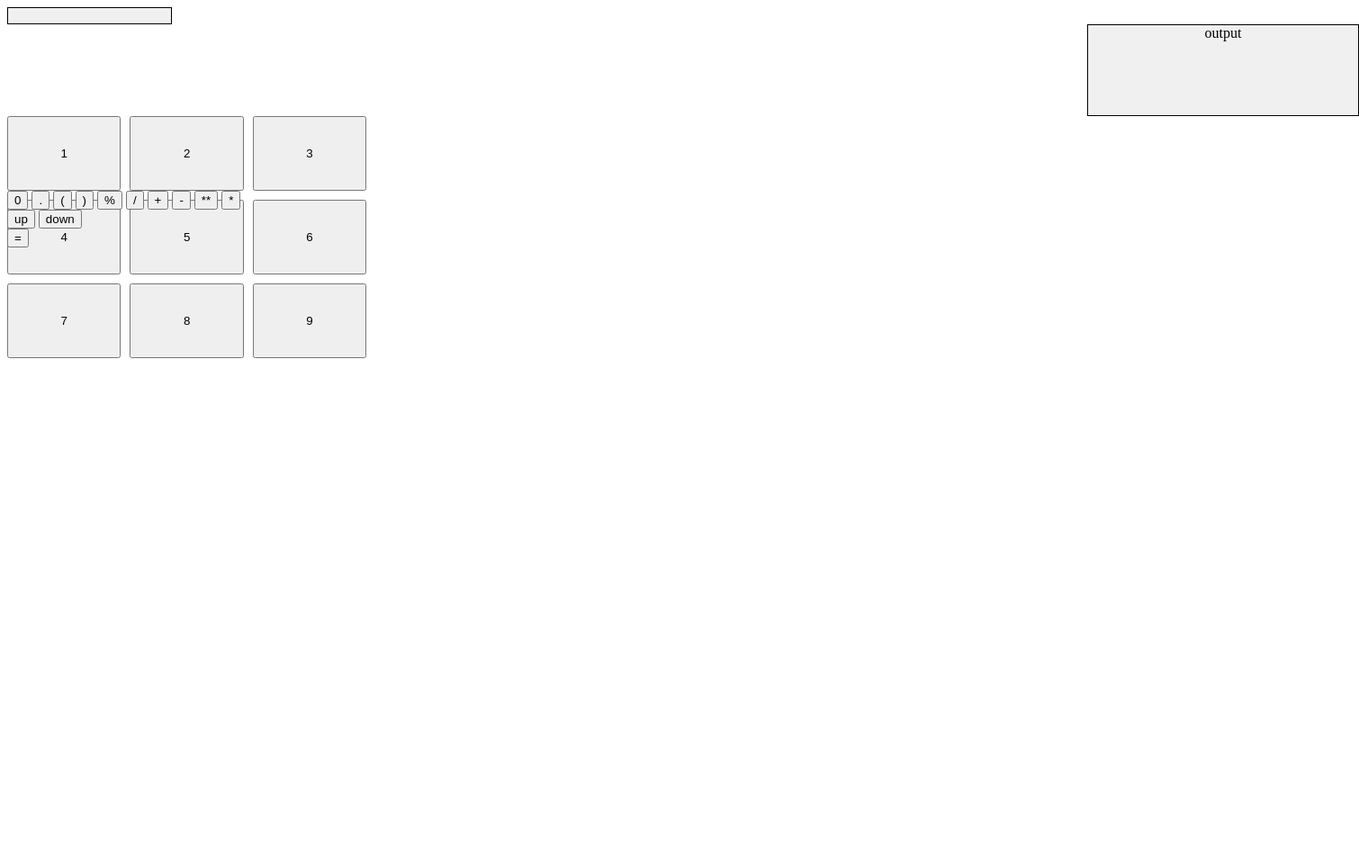
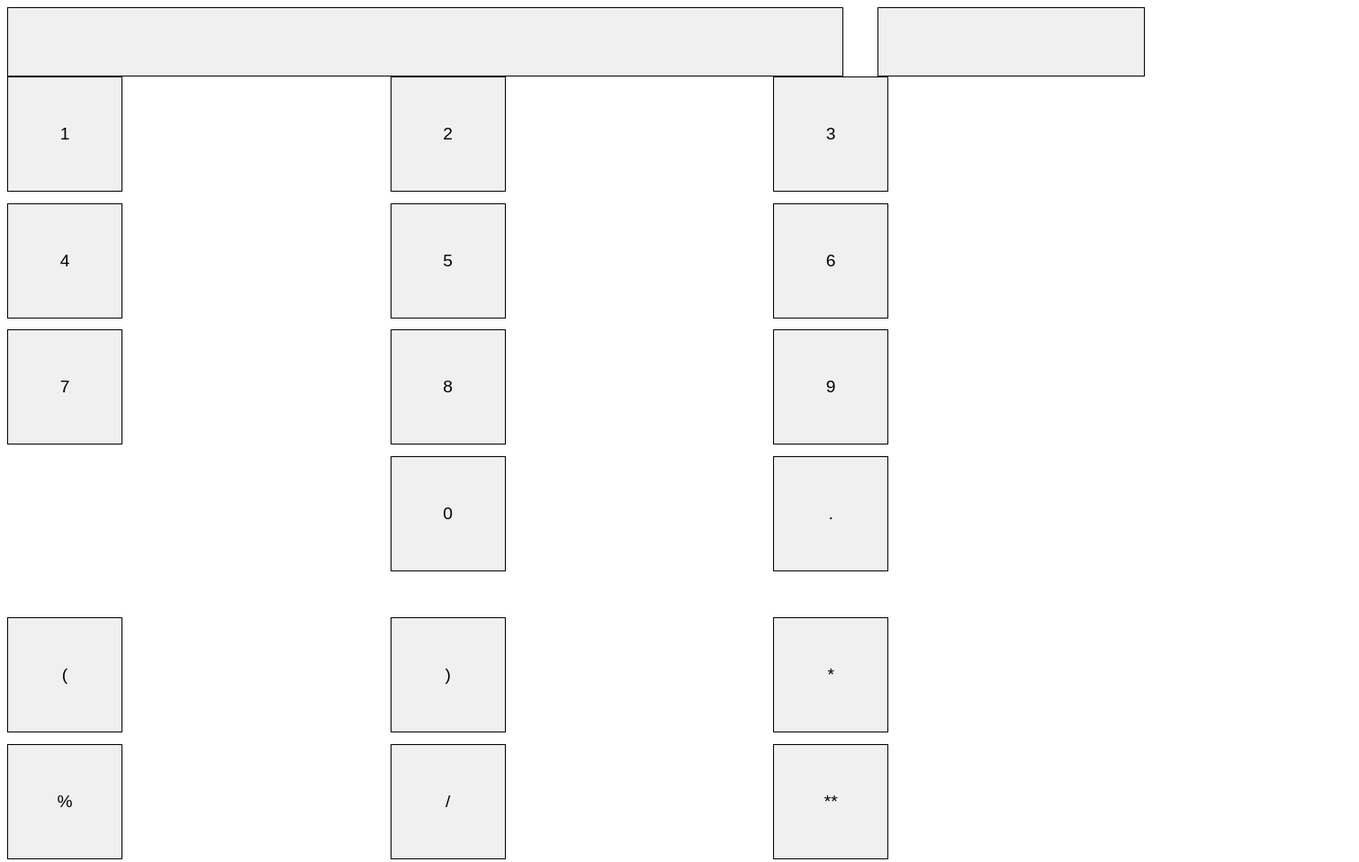
Before and after one commit to 09awang/Calculator, a website: page index.html in a window 1280 px wide. Shown: the top 958 px of the page at 90% size, 1510 px wide, since content can reach past the window. Before the commit the page ends 800 px from the top, so only its background shows below. Drawn offline with Linux system fonts and the light colour scheme.

Commit message:
first push

```diff
--- a/index.html
+++ b/index.html
@@ -7,9 +7,10 @@
     <script src="index.js"></script>
 </head>
 <body onload = load()>
+
 <div class = 'inAndOut'>
     <input id="input" type="text">
-    <div id="output"> output </div>
+    <div id="output"> </div>
 </div>
 <div class = 'numbers'>
     <button id="1" class="buttons" onclick="clickNum(this.id)"> 1 </button>
@@ -21,27 +22,27 @@
     <button id="7" class="buttons" onclick="clickNum(this.id)"> 7 </button>
     <button id="8" class="buttons" onclick="clickNum(this.id)"> 8 </button>
     <button id="9" class="buttons" onclick="clickNum(this.id)"> 9 </button>
+    <div></div>
+    <button id="0" class="buttons" onclick="clickNum(this.id)"> 0 </button>
+    <button id="." class="buttons" onclick="clickNum(this.id)"> . </button>
 </div>
 
 <div class = 'operators'>
-    <button id="0" class="buttons" onclick="clickNum(this.id)"> 0 </button>
-    <button id="." class="buttons" onclick="clickNum(this.id)"> . </button>
     <button id="(" class="buttons" onclick="clickNum(this.id)"> ( </button>
     <button id=")" class="buttons" onclick="clickNum(this.id)"> ) </button>
+    <button id="*" class="buttons" onclick="clickNum(this.id)"> * </button>
     <button id="%" class="buttons" onclick="clickNum(this.id)"> % </button>
     <button id="/" class="buttons" onclick="clickNum(this.id)"> / </button>
+    <button id="**" class="buttons" onclick="clickNum(this.id)"> ** </button>
     <button id="+" class="buttons" onclick="clickNum(this.id)"> + </button>
     <button id="-" class="buttons" onclick="clickNum(this.id)"> - </button>
-    <button id="**" class="buttons" onclick="clickNum(this.id)"> ** </button>
-    <button id="*" class="buttons" onclick="clickNum(this.id)"> * </button>
+    <button id="=" class="buttons" onclick="equals()"> = </button>
+</div>
 
-    <div class = 'direction'>
-        <button id="up" class="buttons" onclick="uppies()"> up </button>
-        <button id="down" class="buttons" onclick="GETDOWNNOW()"> down </button>
-    </div>
+<div class = 'direction'>
+    <button id="up" class="buttons" onclick="uppies()"> UP </button>
+    <button id="down" class="buttons" onclick="GETDOWNNOW()"> DOWN </button>
 </div>
-<button id="=" class="buttons" onclick="equals()"> = </button>
-<p></p>
 
 </body>
 </html>
--- a/style.css
+++ b/style.css
@@ -1,32 +1,71 @@
-.buttons {
-    height: auto;
-    width: auto;
-    /*150px each*/
+.body {
+    display: grid;
+    grid-template-columns: 3fr 3fr 2fr;
+    gap: 3vw;
+    align-items: start;
+    margin: 10px;
+    flex-direction: column;
 }
-#output {
+
+.inAndOut {
+    grid-column: span 3;
+    display: grid;
+    grid-template-columns: 3fr 3fr 2fr;
+    gap: 3vw;
+    height: 6vw;
+
+}
+
+#input {
+    grid-column: span 2;
     border: 1px solid black;
     background-color: rgb(240, 240, 240);
-    width: 300px;
-    height: 100px;
-    text-align: center;
-    margin-left: 1200px;
+    font-size: 2vw;
+    padding-left: 10px;
+}
 
-}
-#input {
+#output {
+    display: flex;
+    align-items: center;
     border: 1px solid black;
     background-color: rgb(240, 240, 240);
-    text-align: center;
-}
-.input {
-    width: 75%;
-    height: 50%;
+    font-size: 2vw;
+    padding-left: 10px;
 }
 .numbers {
     display: grid;
-    grid-template-columns: 10% 10% 10%;
-    grid-template-rows: 100% 100% 100%;
-    gap: 10px;
-    text-align: center;
+    grid-template-columns: 1fr 1fr 1fr;
+    gap: 1vw;
+}
+.buttons {
+    width: 10vw;
+    height: 10vw;
+    border: 1px solid black;
+    background-color: rgb(240, 240, 240);
+    font-size: 1.5vw;
+}
 
+.operators {
+    display: grid;
+    grid-template-columns: 1fr 1fr 1fr;
+    gap: 1vw;
+    margin-top: 4vw;
+}
 
+.buttons:hover {
+    background-color: rgb(220, 220, 220);
 }
+
+.directions {
+    display: flex;
+    flex-direction: column;
+    align-items: center;
+    gap: 2vw;
+    margin-top: 10vw;
+}
+#up {
+    width: 50%
+}
+#down {
+    width: 50%
+}
```
